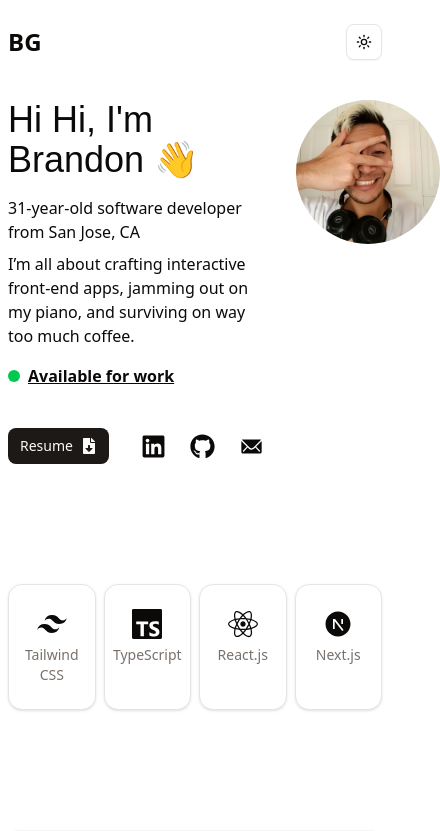
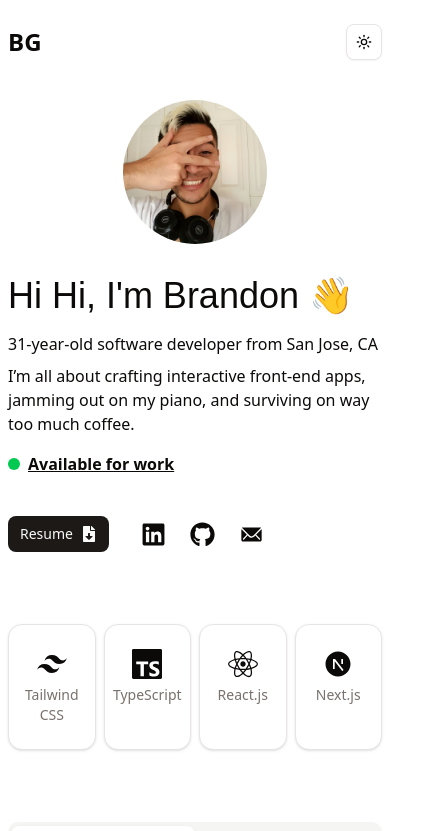
Before and after one commit to grandonbarcia/portfolio_v5, a Next.js app: page / in a window 390 px wide. Shown: the top 831 px of the page, 440 px wide, since content can reach past the window. Built offline with nearby package versions, Linux system fonts and the light colour scheme; a web font is replaced by a local one.

Commit message:
configure for mobile screens

```diff
--- a/app/components/WorkExperience.tsx
+++ b/app/components/WorkExperience.tsx
@@ -120,7 +120,7 @@ export default function WorkExperience() {
   }
 
   return (
-    <div className="h-[576px]">
+    <div className="h-[80vh] sm:h-[60vh] overflow-y-auto">
       <Tabs defaultValue="Work" className="">
         <TabsList className="grid w-full grid-cols-2">
           <TabsTrigger value="Work" className="cursor-pointer">
--- a/app/page.tsx
+++ b/app/page.tsx
@@ -37,7 +37,7 @@ const dm_Serif_Text = DM_Serif_Text({
 
 export default function Home() {
   return (
-    <div className="flex flex-col gap-24 sm:gap-16 relative mx-auto mt-6 px-2 sm:px-0 sm:max-w-xl">
+    <div className="flex flex-col gap-12 sm:gap-24 sm:gap-16 relative mx-auto mt-6 px-2 sm:px-0 sm:max-w-xl">
       <div>
         <div className="flex justify-between items-center mb-10 ">
           <span className="text-2xl font-semibold">BG</span>
@@ -45,7 +45,7 @@ export default function Home() {
             <ModeToggle />
           </div>
         </div>
-        <div className="flex gap-8 justify-between">
+        <div className="flex flex-col sm:flex-row gap-8 justify-between">
           <div>
             <h1
               className={`${dm_Serif_Text.className} text-4xl font-semibold pb-4`}
@@ -112,7 +112,7 @@ export default function Home() {
           <Image
             src={Headshot}
             alt="headshot"
-            className="w-36 h-36 rounded-full object-cover"
+            className="mx-auto order-first sm:mx-0 sm:order-none w-36 h-36 rounded-full object-cover"
           />
         </div>
       </div>
```
